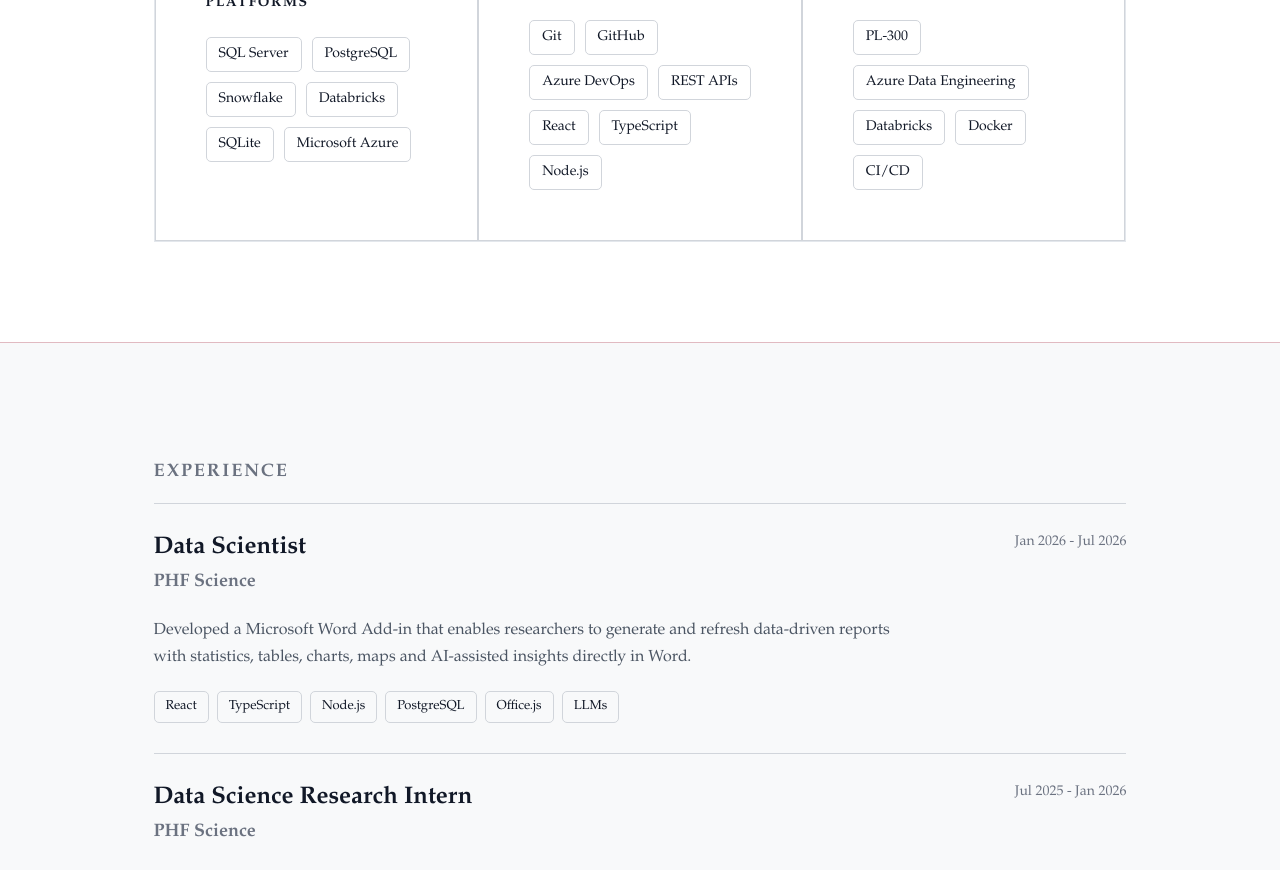
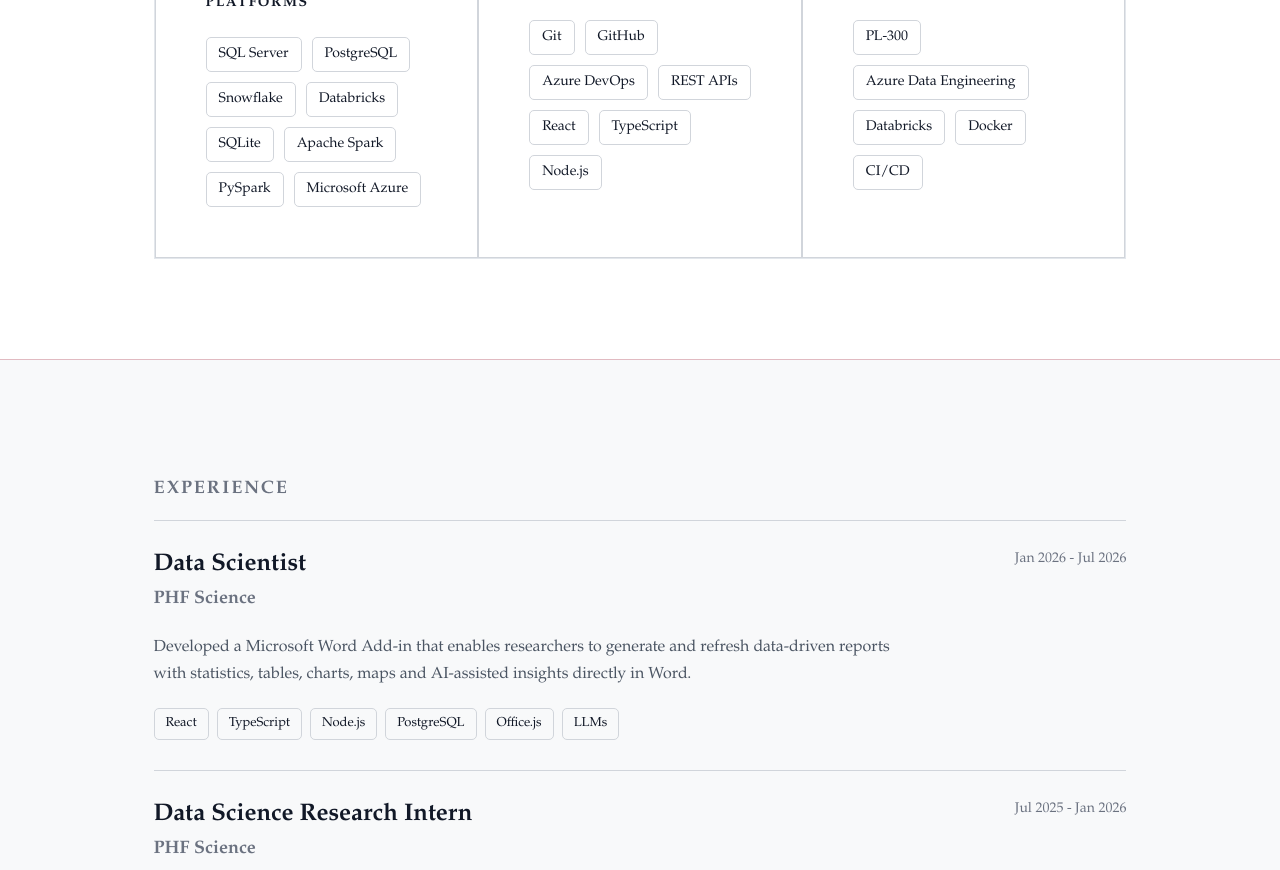
Before and after one commit to AnjuSambasivan93/my-portfolio, a React (Vite) app: page / in a window 1280 px wide. Shown: the part 4840-5710 px from the top of the page. Built offline with nearby package versions, Linux system fonts and the light colour scheme.

Commit message:
Small edit

```diff
--- a/src/sections/Skills.tsx
+++ b/src/sections/Skills.tsx
@@ -58,6 +58,8 @@
                         <span>Snowflake</span>
                         <span>Databricks</span>
                         <span>SQLite</span>
+                        <span>Apache Spark</span>
+                        <span>PySpark</span>
                         <span>Microsoft Azure</span>
                     </div>
                 </div>
```
